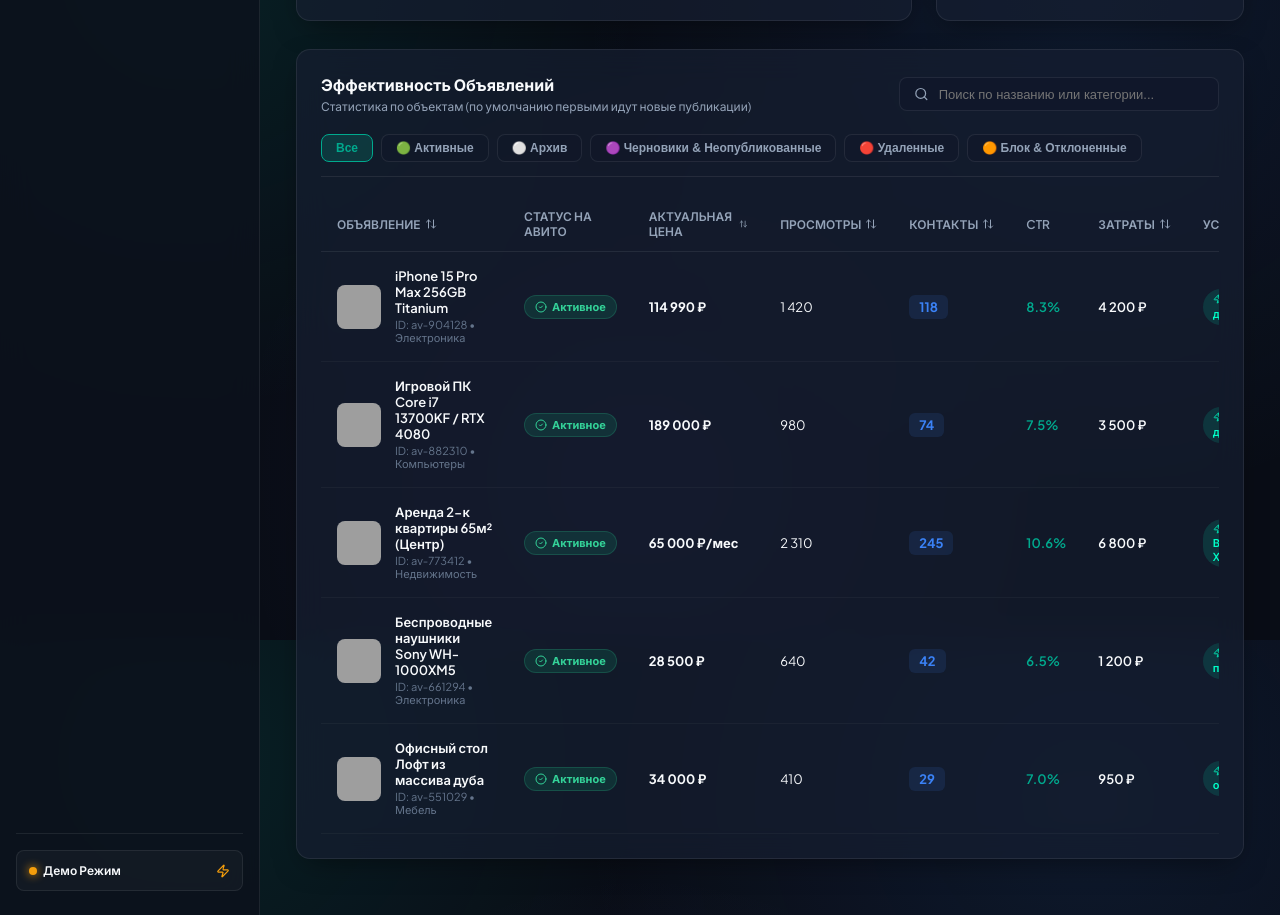
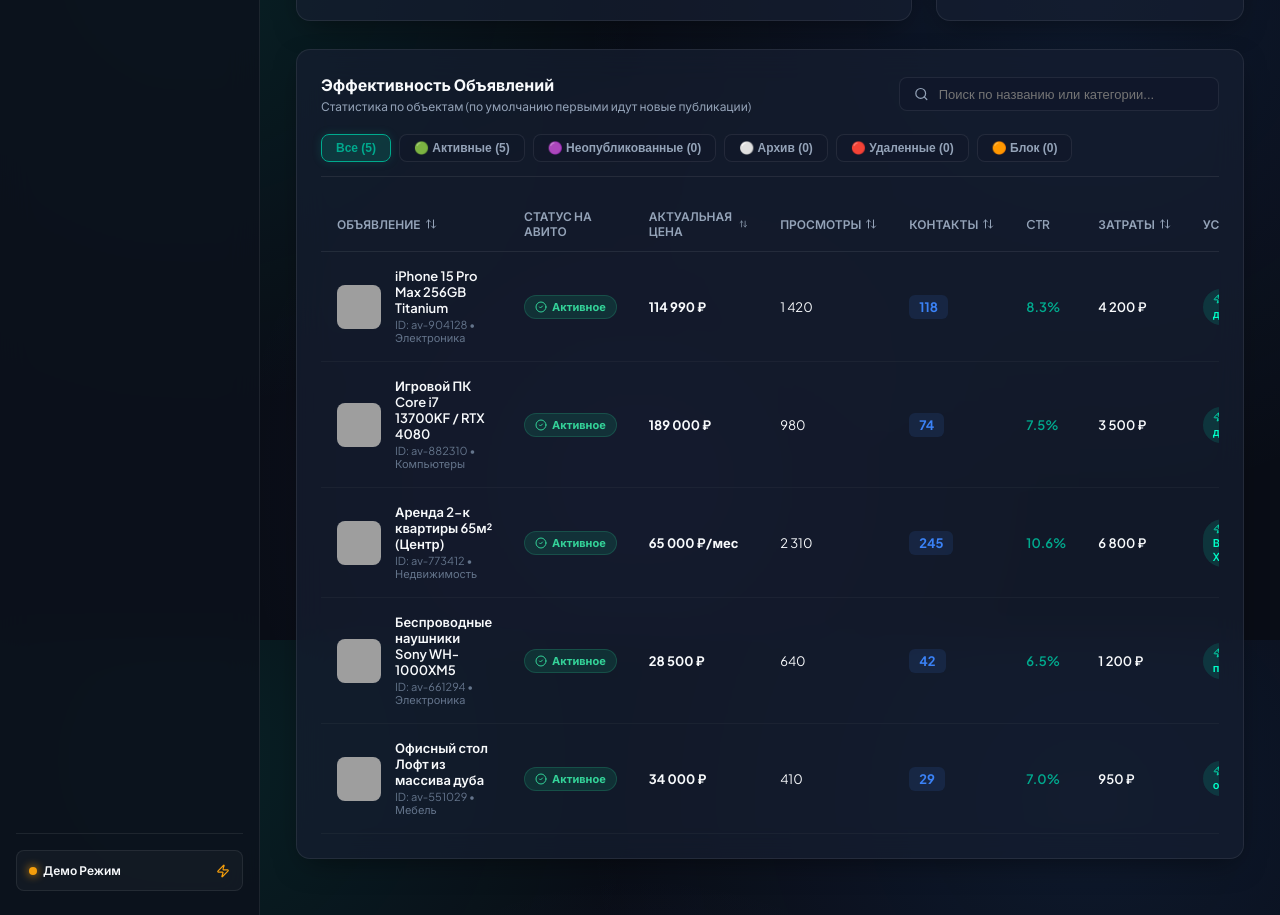
Before and after one commit to kingshokha/avito_analytics, a React (Vite) app: page / in a window 1280 px wide. Shown: the part 960-1875 px from the top of the page. Built offline with nearby package versions, Linux system fonts and the light colour scheme; grey boxes are pictures that could not be loaded.

Commit message:
Add item counts to status filter tabs and refine status detection logic

```diff
--- a/src/components/ItemsTable.jsx
+++ b/src/components/ItemsTable.jsx
@@ -8,7 +8,9 @@ const STATUS_MAP = {
   blocked: { label: 'Заблокировано', color: '#fbbf24', bg: 'rgba(245, 158, 11, 0.15)', icon: Ban },
   rejected: { label: 'Отклонено', color: '#f87171', bg: 'rgba(239, 68, 68, 0.15)', icon: AlertCircle },
   draft: { label: 'Черновик', color: '#c084fc', bg: 'rgba(139, 92, 246, 0.15)', icon: FileText },
-  unpublished: { label: 'Неопубликовано', color: '#94a3b8', bg: 'rgba(100, 116, 139, 0.15)', icon: FileText }
+  unpublished: { label: 'Неопубликовано', color: '#a78bfa', bg: 'rgba(167, 139, 250, 0.15)', icon: FileText },
+  deactivated: { label: 'Неактивно', color: '#a78bfa', bg: 'rgba(167, 139, 250, 0.15)', icon: FileText },
+  inactive: { label: 'Неактивно', color: '#a78bfa', bg: 'rgba(167, 139, 250, 0.15)', icon: FileText }
 };
 
 export default function ItemsTable({ items }) {
@@ -28,6 +30,16 @@ export default function ItemsTable({ items }) {
     }
   };
 
+  // Calculate status counts
+  const counts = {
+    all: items.length,
+    active: items.filter(i => i.status === 'active' || i.status === 'promo').length,
+    old: items.filter(i => i.status === 'old' || i.status === 'archive').length,
+    draft: items.filter(i => ['draft', 'unpublished', 'deactivated', 'inactive', 'not_published'].includes(i.status)).length,
+    removed: items.filter(i => i.status === 'removed').length,
+    blocked: items.filter(i => i.status === 'blocked' || i.status === 'rejected').length
+  };
+
   const filteredItems = items
     .filter(item => {
       // Search filter
@@ -37,9 +49,9 @@ export default function ItemsTable({ items }) {
       // Status tab filter
       if (statusFilter === 'all') return matchesSearch;
       if (statusFilter === 'active') return matchesSearch && (item.status === 'active' || item.status === 'promo');
-      if (statusFilter === 'old') return matchesSearch && item.status === 'old';
+      if (statusFilter === 'old') return matchesSearch && (item.status === 'old' || item.status === 'archive');
       if (statusFilter === 'removed') return matchesSearch && item.status === 'removed';
-      if (statusFilter === 'draft') return matchesSearch && (item.status === 'draft' || item.status === 'unpublished');
+      if (statusFilter === 'draft') return matchesSearch && ['draft', 'unpublished', 'deactivated', 'inactive', 'not_published'].includes(item.status);
       if (statusFilter === 'blocked') return matchesSearch && (item.status === 'blocked' || item.status === 'rejected');
 
       return matchesSearch;
@@ -84,12 +96,12 @@ export default function ItemsTable({ items }) {
   };
 
   const statusTabs = [
-    { id: 'all', label: 'Все' },
-    { id: 'active', label: '🟢 Активные' },
-    { id: 'old', label: '⚪ Архив' },
-    { id: 'draft', label: '🟣 Черновики & Неопубликованные' },
-    { id: 'removed', label: '🔴 Удаленные' },
-    { id: 'blocked', label: '🟠 Блок & Отклоненные' }
+    { id: 'all', label: `Все (${counts.all})` },
+    { id: 'active', label: `🟢 Активные (${counts.active})` },
+    { id: 'draft', label: `🟣 Неопубликованные (${counts.draft})` },
+    { id: 'old', label: `⚪ Архив (${counts.old})` },
+    { id: 'removed', label: `🔴 Удаленные (${counts.removed})` },
+    { id: 'blocked', label: `🟠 Блок (${counts.blocked})` }
   ];
 
   return (
@@ -115,7 +127,7 @@ export default function ItemsTable({ items }) {
         </div>
       </div>
 
-      {/* Avito Status Category Filter Tabs */}
+      {/* Avito Status Category Filter Tabs with Item Counts */}
       <div style={{ display: 'flex', gap: '8px', flexWrap: 'wrap', marginBottom: '20px', paddingBottom: '14px', borderBottom: '1px solid var(--border-color)' }}>
         {statusTabs.map(t => (
           <button
@@ -130,7 +142,8 @@ export default function ItemsTable({ items }) {
               fontSize: '12px',
               fontWeight: '600',
               cursor: 'pointer',
-              transition: 'all 0.2s'
+              transition: 'all 0.2s',
+              boxShadow: statusFilter === t.id ? '0 0 10px rgba(0, 170, 142, 0.2)' : 'none'
             }}
           >
             {t.label}
```
